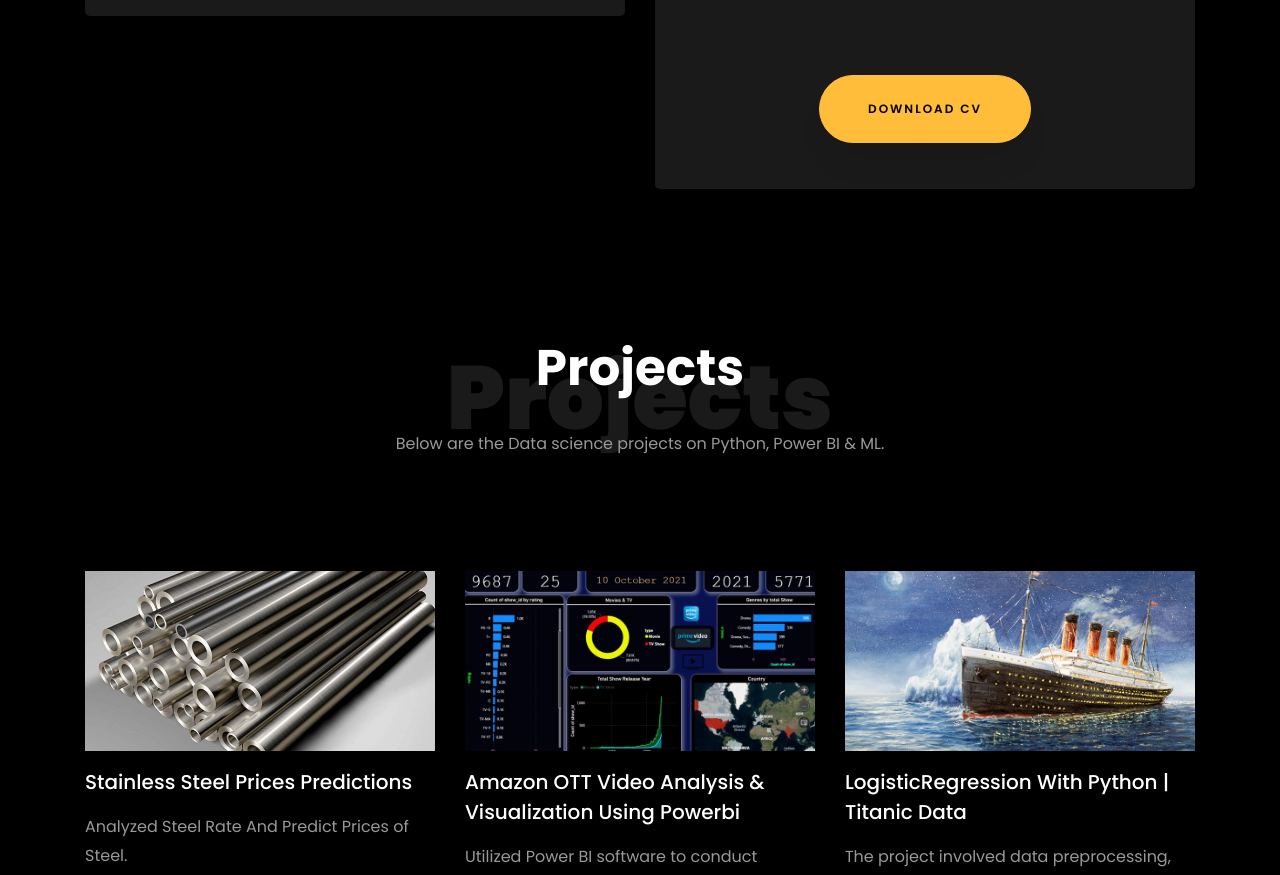
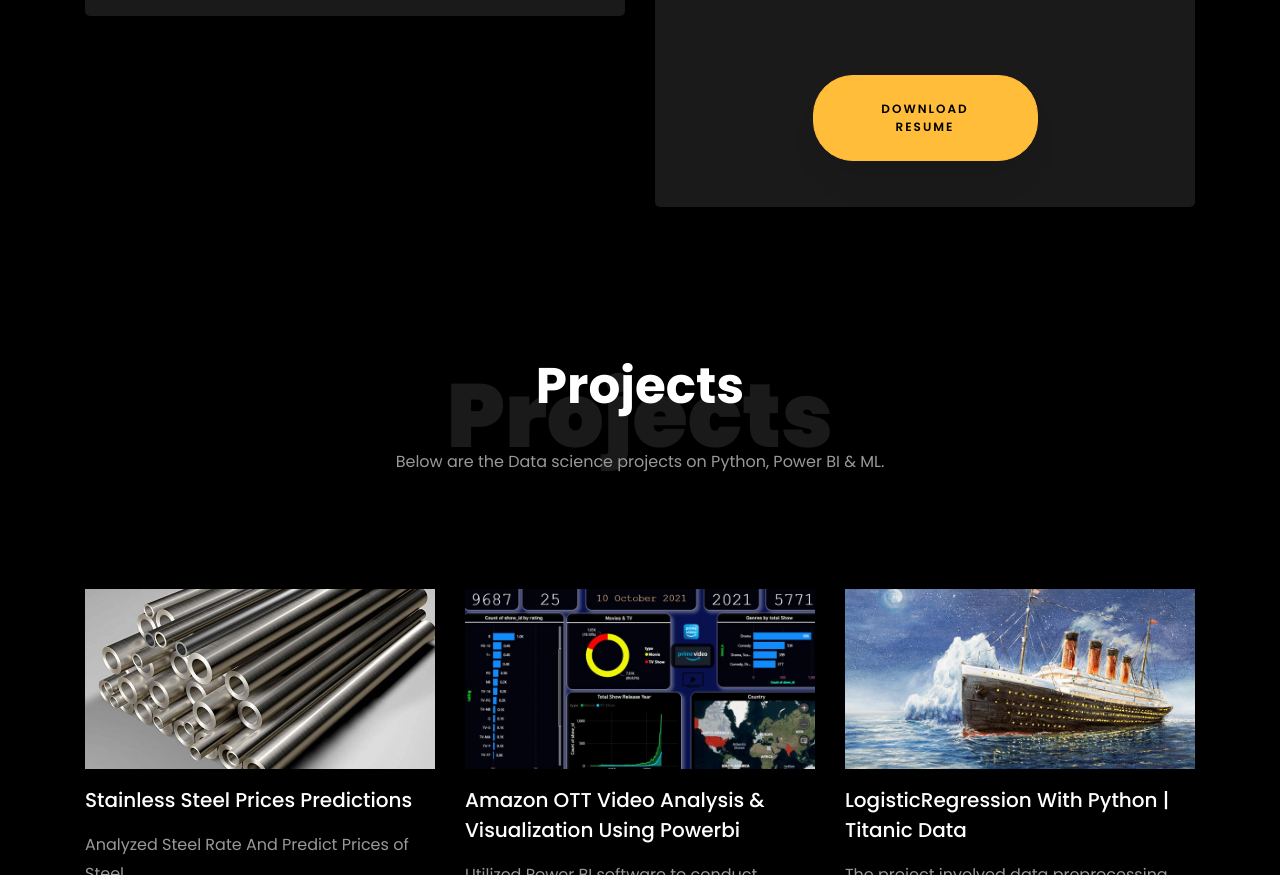
Before and after one commit to deepborse123/Dipesh.github.io, a plain HTML site: page index.html in a window 1280 px wide. Shown: the part 2619-3494 px from the top of the page. Drawn offline with Linux system fonts and the light colour scheme; files whose address does not match are found by name.

Commit message:
Update index.html

```diff
--- a/index.html
+++ b/index.html
@@ -388,7 +388,7 @@
 
     		<div class="row justify-content-center mt-5">
     			<div class="col-md-6 text-center ftco-animate">
-    				<p><a href="#" class="btn btn-primary py-4 px-5">Download CV</a></p>
+    				<p><a href="https://drive.google.com/file/d/1DK5jYoCGGhpJv4ymf_lYxPTZCEnFm5e1/view?usp=sharing" class="btn btn-primary py-4 px-5">Download Resume</a></p>
     			</div>
     		</div>
     	</div>
```
